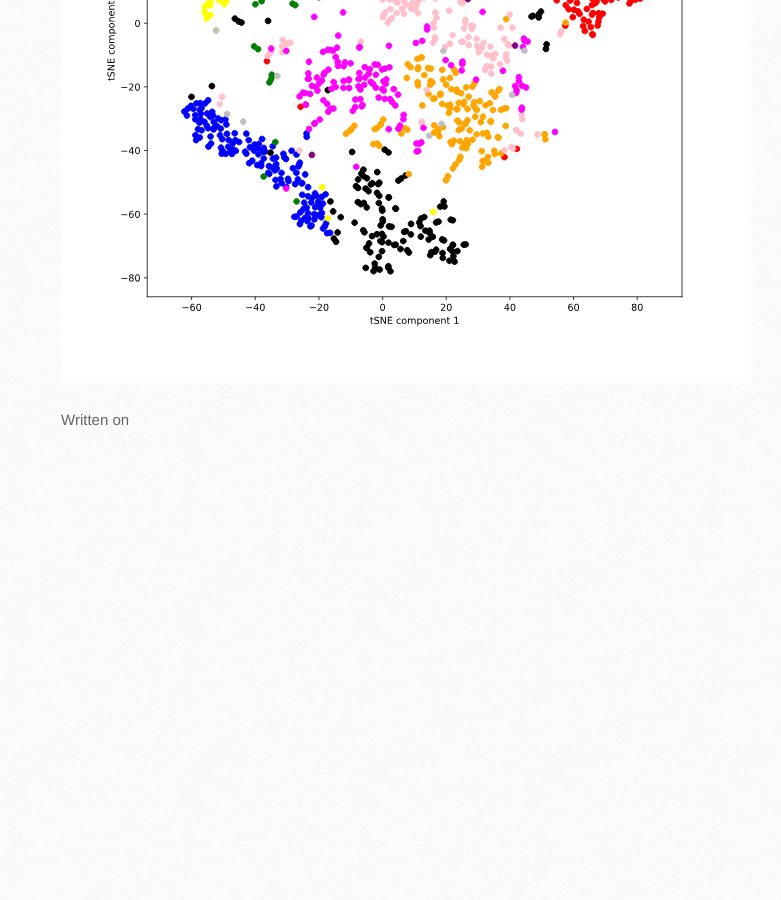
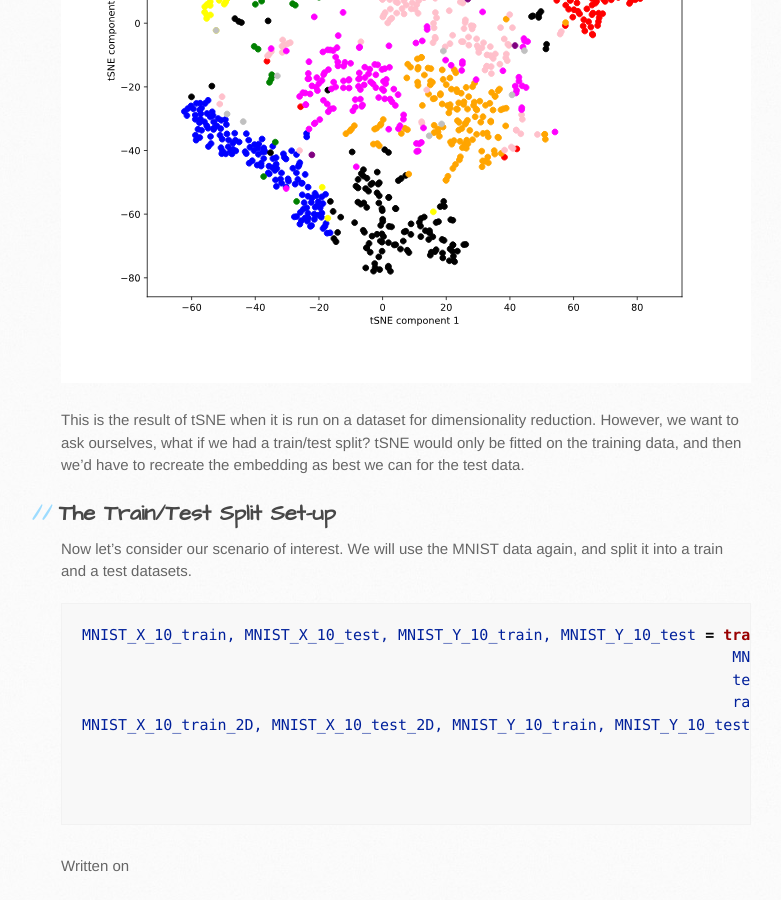
Before and after one commit to bshabashFD/bshabashFD.github.io_old2, a Jekyll site: the page built from stage4.md, in a window 1280 px wide and 900 px high, scrolled down 3727 px. Shown: the whole window, without its empty margins (109-890 px from the left). Built offline with Jekyll 4.4.1, drawn with Linux system fonts in a browser that asks for light colours; formulas are drawn with MathJax 3; a script that is not in the unit is left out; before the commit the page ends 4181 px from its top, so only the background shows below that.

Commit message:
Update stage4.md
added rtSNE image and the split content

````diff
--- a/stage4.md
+++ b/stage4.md
@@ -128,3 +128,20 @@ plot_MNIST(MNIST_X_10_2D, MNIST_Y_10)
 ```
 
 <img src="/assets/images/rtSNE.svg" />
+
+This is the result of tSNE when it is run on a dataset for dimensionality reduction. However, we want to ask ourselves, what if we had a train/test split? tSNE would only be fitted on the training data, and then we'd have to recreate the embedding as best we can for the test data.
+
+## The Train/Test Split Set-up
+
+Now let's consider our scenario of interest. We will use the MNIST data again, and split it into a train and a test datasets.
+
+```python
+MNIST_X_10_train, MNIST_X_10_test, MNIST_Y_10_train, MNIST_Y_10_test = train_test_split(MNIST_X_10,
+                                                                        MNIST_Y_10,
+                                                                        test_size=0.33,
+                                                                        random_state=1)
+MNIST_X_10_train_2D, MNIST_X_10_test_2D, MNIST_Y_10_train, MNIST_Y_10_test = train_test_split(MNIST_X_10_2D,
+                                                                              MNIST_Y_10,
+                                                                              test_size=0.33,
+                                                                              random_state=1)
+```
````
